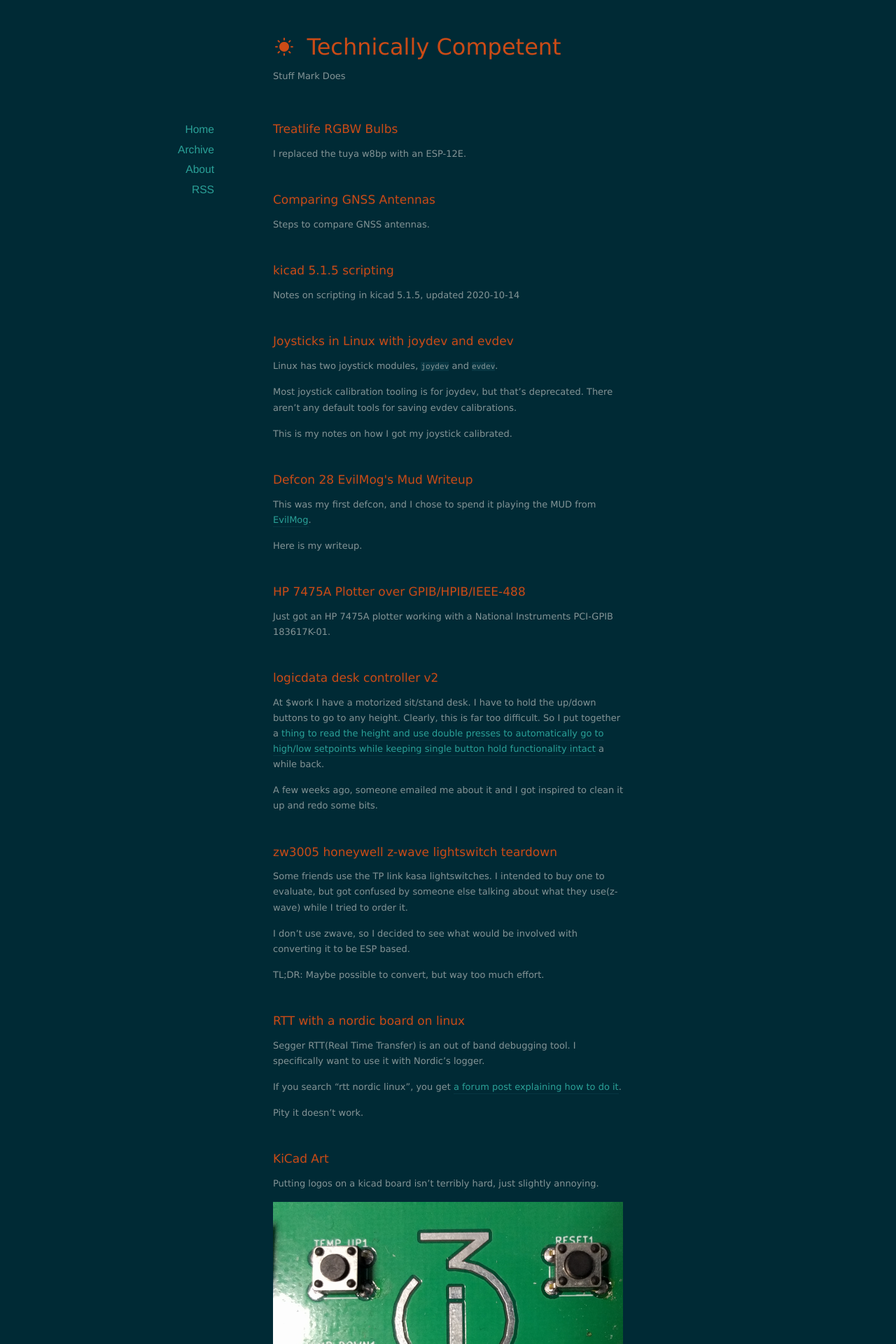
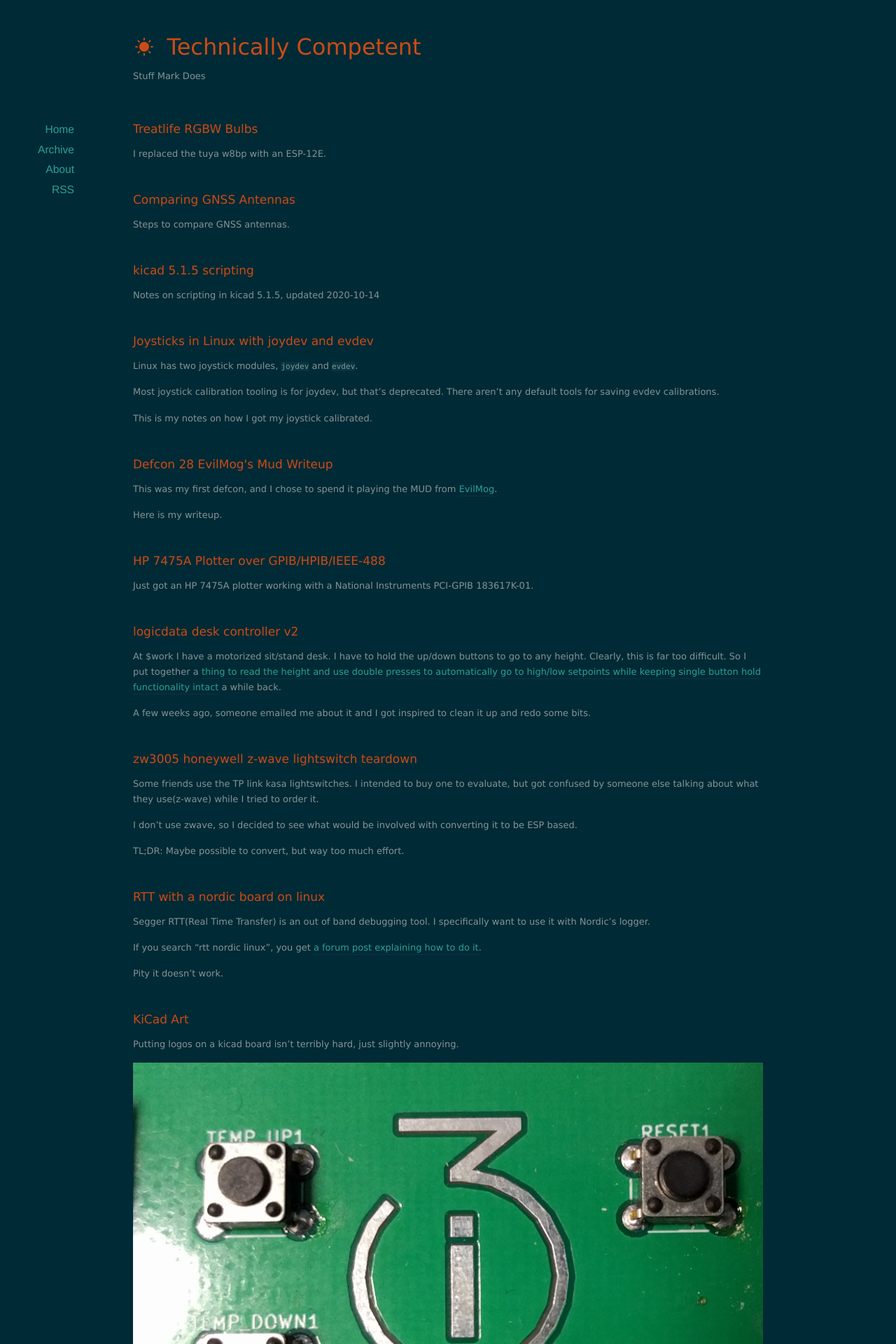
Before and after one commit to mtfurlan/mtfurlan.github.io, a Jekyll site: the page built from index.html, in a window 1280 px wide. Shown: the top 1920 px of the page at 70% size. Built offline with Jekyll 4.4.1, drawn with Linux system fonts in a browser that asks for light colours; nearby versions of some CDN libraries; the list of posts is cut into pages by our own code.

Commit message:
CSS for a wider post

```diff
--- a/assets/css/style.css
+++ b/assets/css/style.css
@@ -107,13 +107,13 @@ h3 {
 
 /*** Structure ***/
 #page {
-	width: 500px;
+	max-width: 900px;
 	margin: 0 auto;
 	position: relative;
 }
 
 #header {
-	width: 500px;
+	max-width: 900px;
 	margin: 40px auto 50px auto;
 }
 #header h1 {
@@ -125,7 +125,7 @@ h3 {
 }
 
 #footer {
-	width: 500px;
+	max-width: 900px;
 	margin: 50px auto 20px auto;
 	padding-top: 10px;
 	font-size: 0.85em;
@@ -133,7 +133,7 @@ h3 {
 }
 
 #content {
-	width: 500px;
+	max-width: 900px;
 	margin: 0 auto;
 }
 
```
